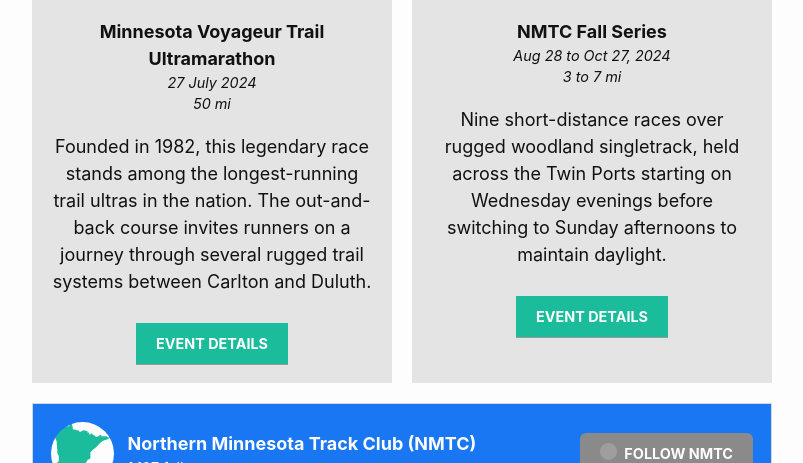
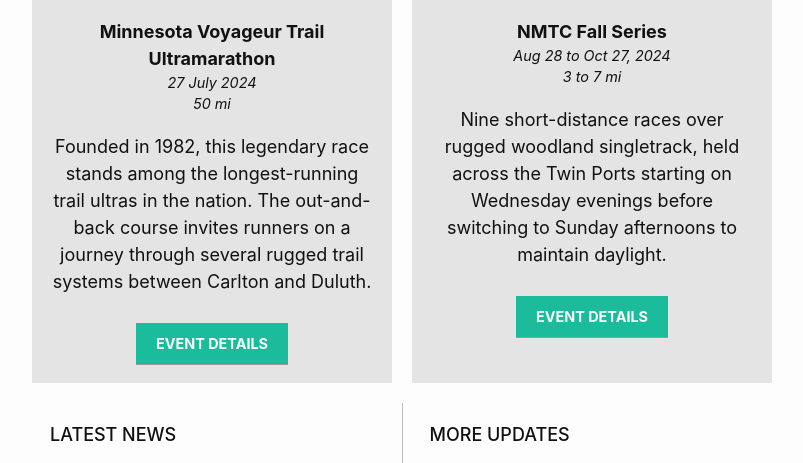
Before and after one commit to nmtc-run/nmtc-run.github.io, a Jekyll site: the page built from index.md, in a window 1280 px wide. Shown: the part 2075-2538 px from the top of the page, without its empty margins (238-1041 px from the left). Built offline with Jekyll 4.4.1, drawn with Linux system fonts in a browser that asks for light colours; some of the changed text lies outside the part shown; grey boxes are pictures that could not be loaded.

Commit message:
init new fb feed

```diff
--- a/_includes/facebook-feed.html
+++ b/_includes/facebook-feed.html
@@ -1,4 +1,3 @@
-
 <div id="facebook-container">
   <div id="posts-header"></div>
   <div id="posts-container"></div>
@@ -276,11 +265,10 @@
             let createdTime = 'March 24, 2024';
             let story = 'Northern Minnesota Track Club (NMTC) updated their cover photo.';
             let mediaImgSrc = 'https://lh3.googleusercontent.com/pw/AP1GczMdDWwe4kCQzLhBuZmt2J6EgQAU3XadDScTmszQJ8Iz3l6KuEQ31eL_Iq3myIpPITS1M6E5bo0j6Vw_rHKOfakfNWgravnHSF1KlWHqgUreFao8oA=w2400';
-            let title = 'Northern Minnesota Track Club (NMTC)';
             let profileImgSrc = '/img/mn-outline-green.svg';
             let pageName = 'Northern Minnesota Track Club (NMTC)';
             let pageUrl = 'https://www.facebook.com/runnmtc';
-            displayPost(postUrl, message, createdTime, story, mediaImgSrc, title, profileImgSrc, pageName, pageUrl);
+            displayPost(postUrl, message, createdTime, story, mediaImgSrc, profileImgSrc, pageName, pageUrl);
         });
 };
 
--- /dev/null
+++ b/_includes/news-feed.html
@@ -0,0 +1,158 @@
+<div class="news-left" id="news-left">
+  <div class="news-heading">Latest News</div>
+  <div id="updates-spotlight">[Loading...]</div>
+</div>
+<div class="news-right" id="news-right">
+  <div class="news-heading">More Updates</div>
+  <div class="" id="updates-feed">[Loading...]</div>
+  <div class="news-button container" style="display:flex;padding: 0.5em;">
+    <a href="https://www.facebook.com/runnmtc/" style="margin: 0 auto;text-decoration:none;" target="_blank">
+      <div class="button">More Posts</div>
+    </a>
+
+  </div>
+</div>
+
+<script type="text/javascript">
+  const newsFeedUrl = 'https://script.google.com/macros/s/AKfycbxknf6sxcCCr4p7SluysoUkObfYrGBQcf892-Qynq-uhvVZZwJEX1IPEtz--cl6ynS8bg/exec';
+
+  fetch(newsFeedUrl)
+  .then(response => {
+    // Check if response is successful
+    if (!response.ok) {
+      throw new Error('Network response was not ok');
+    }
+    // Parse JSON response
+    return response.json();
+  })
+  .then(data => {
+    // Process the data
+    console.log(data);
+
+    // Display the data
+    displayFeedItems(data);
+  })
+  .catch(error => {
+    var defaultData = [{"sourceName":"Facebook","sourceUrl":"https://www.facebook.com/295987053807192/posts/863267505840758","imgUrl":"https://scontent-dfw5-2.xx.fbcdn.net/v/t39.30808-6/438640661_853688836798625_8120563862475073905_n.jpg?stp=dst-jpg_p720x720&_nc_cat=104&ccb=1-7&_nc_sid=5f2048&_nc_ohc=qClQc3_nwUMQ7kNvgGSJVNk&_nc_ht=scontent-dfw5-2.xx&edm=AKIiGfEEAAAA&oh=00_AfAA538CvWW5sSPPaeU_sAbE4g5eT1vQ7SlK4qlXHVlWcA&oe=663978B0","headline":"NMTC posted on Facebook","date":"2024-05-01T06:00:00.000Z","message":"Our first race is tonight at 6 p.m.! Join us for a 7.3k on Bear Creek trail. Head over to Superior and follow highway 2 to the edge of town. You'll hang a left onto Moccasin Mike Rd and then you'll turn left again right behind the humane society. \nThis link shows pins for all of the spring series. \nhttps://nmtc.run/google-maps/spring-series/"}];
+    displayFeedItems(defaultData);
+    console.error('There was a problem with the fetch operation:', error);
+  });
+
+  function displayFeedItems(data) {
+
+    // Set and clear the divs before starting
+    const newsLeft = document.getElementById('updates-spotlight');
+    const newsRight = document.getElementById('updates-feed');
+    newsLeft.innerHTML = '';
+    newsRight.innerHTML = '';
+
+    // Iterate through the updates and display on page
+    data.forEach((item, index) => {
+
+      if (index === 0) {
+
+        const anchor = document.createElement('a');
+        anchor.className = 'left-item';
+        anchor.href = item.sourceUrl;
+        anchor.target = '_blank';
+
+        // Hide the image if img url is blank
+        let imgStyle = '';
+        if (item.imgUrl === '') {
+          imgStyle = 'display:none;'
+        }
+
+        // Format the date
+        item.date = formatDate(item.date);
+
+        const leftHtml = `
+          <a class="left-item" href="${item.sourceUrl}">
+            <div class="left-image" id="left-image" style="background-image: url('${item.imgUrl}');${imgStyle}">
+              <div class="social-icon-container">
+                <div class="social-icon" style="background-image: url('/assets/icons/social/fb.svg');"></div>
+              </div>
+            </div>
+            <div class="left-content">
+              <div class="news-spacer"></div>
+              <div class="left-headline">
+                ${item.headline}
+              </div>
+              <div class="left-message">
+                ${item.date} — ${item.message}
+              </div>
+            </div>
+          </a>
+        `;
+
+        anchor.innerHTML = leftHtml;
+        newsLeft.appendChild(anchor);
+
+      } else {
+
+        const anchor = document.createElement('a');
+        anchor.className = 'right-item';
+        anchor.href = item.sourceUrl;
+        anchor.target = '_blank';
+
+        let abridgedMessage = truncateString(item.message, 50);
+
+        // Set the img url if blank
+        if (item.imgUrl === '') {
+          item.imgUrl = '/assets/icons/chain-link.svg';
+        }
+
+        //
+        if (item.imgUrl.includes("external")) {
+          // item.imgUrl = '/assets/icons/chain-link.svg';
+        }
+
+        const html = `
+          <div class="right-content">
+            <div class="right-headline">
+              ${item.headline}
+            </div>
+            <div class="right-message">
+              ${abridgedMessage}
+            </div>
+          </div>
+          <div class="right-image" style="background-image: url('${item.imgUrl}');">
+            <div class="social-icon-container">
+              <div class="social-icon" style="background-image: url('/assets/icons/social/fb.svg');"></div>
+            </div>
+          </div>
+        `;
+
+        anchor.innerHTML = html;
+        newsRight.appendChild(anchor);
+      }
+    });
+  }
+
+  // Function to truncate a long message and add ellipsis
+  function truncateString(str, maxLength) {
+    // If string length is less than or equal to maxLength, return the original string
+    if (str.length <= maxLength) {
+      return str;
+    }
+
+    // Find the last space within the first maxLength characters of the string
+    var lastSpaceIndex = str.lastIndexOf(' ', maxLength);
+
+    // If no space is found within the first maxLength characters,
+    // truncate the string at maxLength and add ellipsis
+    if (lastSpaceIndex === -1) {
+      return str.substring(0, maxLength) + '...';
+    }
+
+    // Otherwise, truncate the string at the last space before maxLength and add ellipsis
+    return str.substring(0, lastSpaceIndex) + '...';
+  }
+
+  // Function to format the created time
+  function formatDate(dateString) {
+      const date = new Date(dateString);
+      const options = { year: 'numeric', month: 'long', day: 'numeric' };
+      return date.toLocaleDateString('en-US', options);
+  }
+
+</script>
--- a/_layouts/home.html
+++ b/_layouts/home.html
@@ -65,8 +65,14 @@
   </div>
 </div>
 
-<div class="facebook-feed" id="facebook-feed">
-  {% include facebook-feed.html %}
+<!-- <div class="facebook-feed" id="facebook-feed">
+  {% comment %}
+    {% include facebook-feed.html %}
+  {% endcomment %}
+</div> -->
+
+<div class="news-feed" id="news-feed">
+  {% include news-feed.html %}
 </div>
 
 <script type="text/javascript">
--- a/_sass/nmtc.scss
+++ b/_sass/nmtc.scss
@@ -60,5 +60,6 @@
   "nmtc/home-events",
   "nmtc/hero-image",
   "nmtc/page",
-  "nmtc/contact"
+  "nmtc/contact",
+  "nmtc/news-feed"
 ;
--- /dev/null
+++ b/_sass/nmtc/_news-feed.scss
@@ -0,0 +1,168 @@
+/*
+ * News feed base styles, styles for larger screens
+ */
+
+.news-feed {
+  display: flex;
+  min-height: 1em;
+  padding-bottom: 1em;
+}
+
+a.right-item,
+a.left-item {
+  color: $text-color;
+  text-decoration: none;
+  align-items: center;
+}
+
+a.left-item:hover .left-headline,
+a.right-item:hover .right-headline {
+  text-decoration: underline;
+}
+
+.news-heading {
+  text-transform: uppercase;
+  padding-bottom: 0.8em;
+  font-weight: 450;
+}
+
+.news-left,
+.news-right {
+  max-height: 600px;
+  padding: 1em;
+  width: 50%;
+}
+
+.news-left {
+  // background-color: darken($background-color,10%);
+  // margin-right: 1em;
+}
+
+.left-image,
+.right-image {
+  position: relative;
+}
+
+.social-icon-container {
+  position: absolute;
+  right: 0;
+  bottom: 0;
+  height: 1em;
+  width: 1em;
+  background-color: $background-color;
+  display: flex;
+  justify-content: center;
+  align-items: center;
+}
+
+.social-icon {
+  background-repeat: no-repeat;
+  background-size: contain;
+  background-position: center;
+  height: 0.8em;
+  width: 0.8em;
+}
+
+.left-image {
+  background-position: center;
+  background-size: cover;
+  height: 300px;
+  margin-bottom: 0.5em;
+}
+
+.left-headline {
+  font-weight: bold;
+  padding-bottom: 0.5em;
+}
+
+.news-right {
+  overflow-y: auto; /* or overflow-y: scroll; */
+  overflow-x: hidden;
+  padding-left: 1.5em;
+  border-left: 1px solid darken($background-color, 25%);
+  margin-left: .5em;
+}
+
+.right-item {
+  display: flex;
+  max-height: 5em;
+}
+
+.right-item + .right-item {
+  margin: 1em 0;
+}
+
+.right-image {
+  background-position: center;
+  background-size: cover;
+  height: 4.5em;
+  width: 4.5em;
+  flex-shrink: 0;
+}
+
+.right-content {
+  padding-right: 1em;
+  overflow-y: hidden;
+  flex-grow: 1;
+  font-size: 0.8em;
+}
+
+.right-headline {
+  font-weight: bold;
+  padding-bottom: 0.2em;
+  display: inline;
+}
+
+.right-message {
+  display: inline;
+}
+
+.news-source {
+  padding-right: 0.5em;
+  padding-left: 0.5em;
+  flex-shrink: 0;
+  text-transform: uppercase;
+  font-size: 0.75em;
+  border: 1px solid darken($background-color, 60%);
+  background-color: darken($background-color, 60%);
+  color: $background-color !important;
+  flex-shrink: 0;
+  flex-grow: 0;
+  display: inline;
+  margin-bottom: 0.2em;
+}
+
+.news-spacer {
+  flex-grow: 1;
+}
+
+/*
+ * Styles for smaller screens
+ */
+
+ @include media-query($on-laptop) {
+   .news-feed {
+     flex-direction: column;
+   }
+
+   .news-left,
+   .news-right {
+     width: auto;
+     max-height: auto;
+     padding: 1em 0;
+   }
+
+   .news-right {
+     max-width: 440px;
+    margin: 0 0 0 auto;
+    border: none;
+    border-top: 1px solid #bdbdbd;
+    border-bottom: 1px solid #bdbdbd;
+    max-height: 50vh;
+   }
+
+   .right-image {
+     margin: 0 1em;
+   }
+
+ }
```
Also changed, not shown: other parts of _includes/facebook-feed.html (+2 -12 lines), _sass/nmtc/_home-base.scss (line endings or trailing spaces), assets/icons/social/fb.svg (added), assets/icons/social/ig.svg (added), assets/icons/social/tt.svg (added), assets/icons/social/xt.svg (added), assets/icons/social/yt.svg (added).
